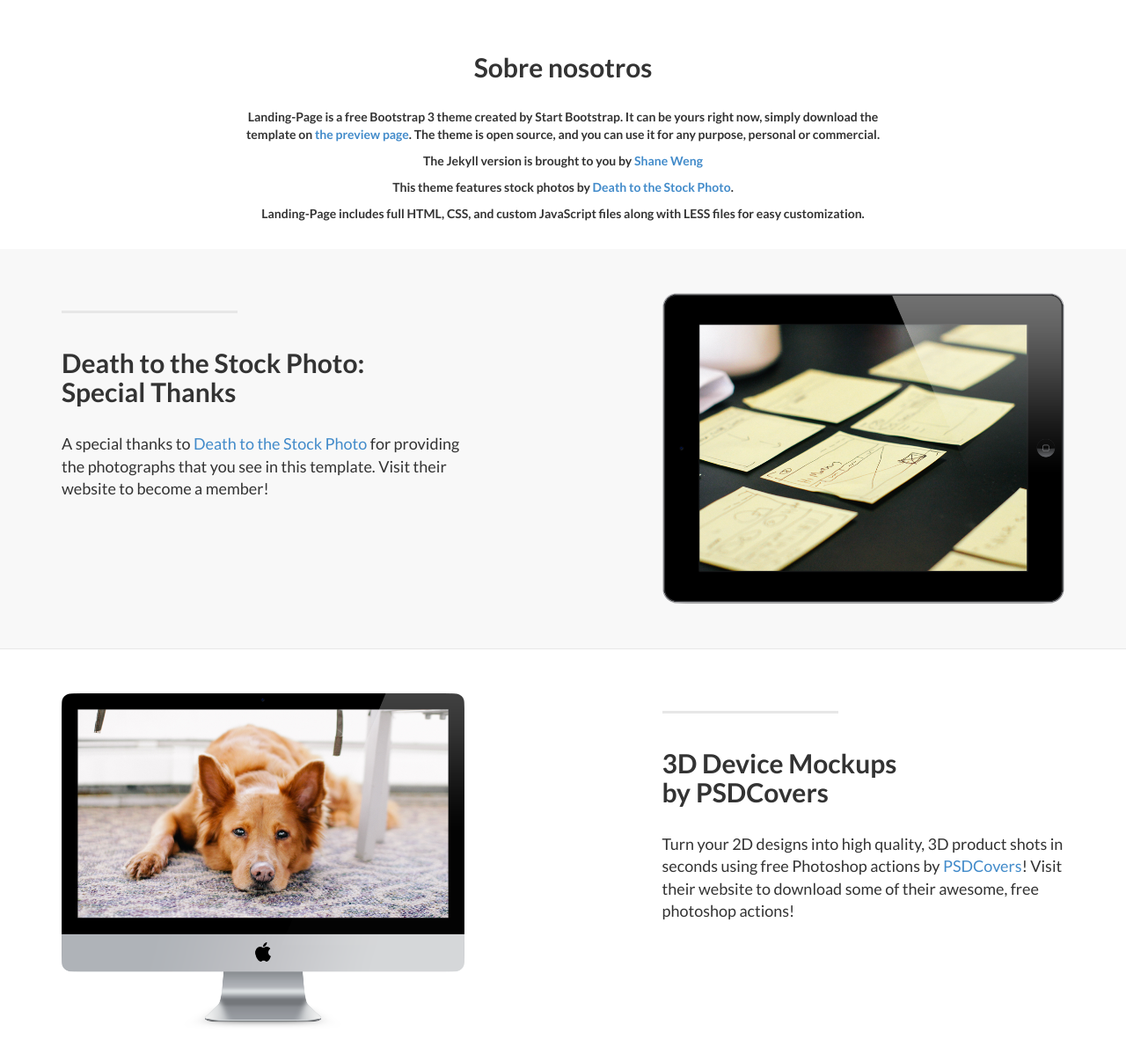
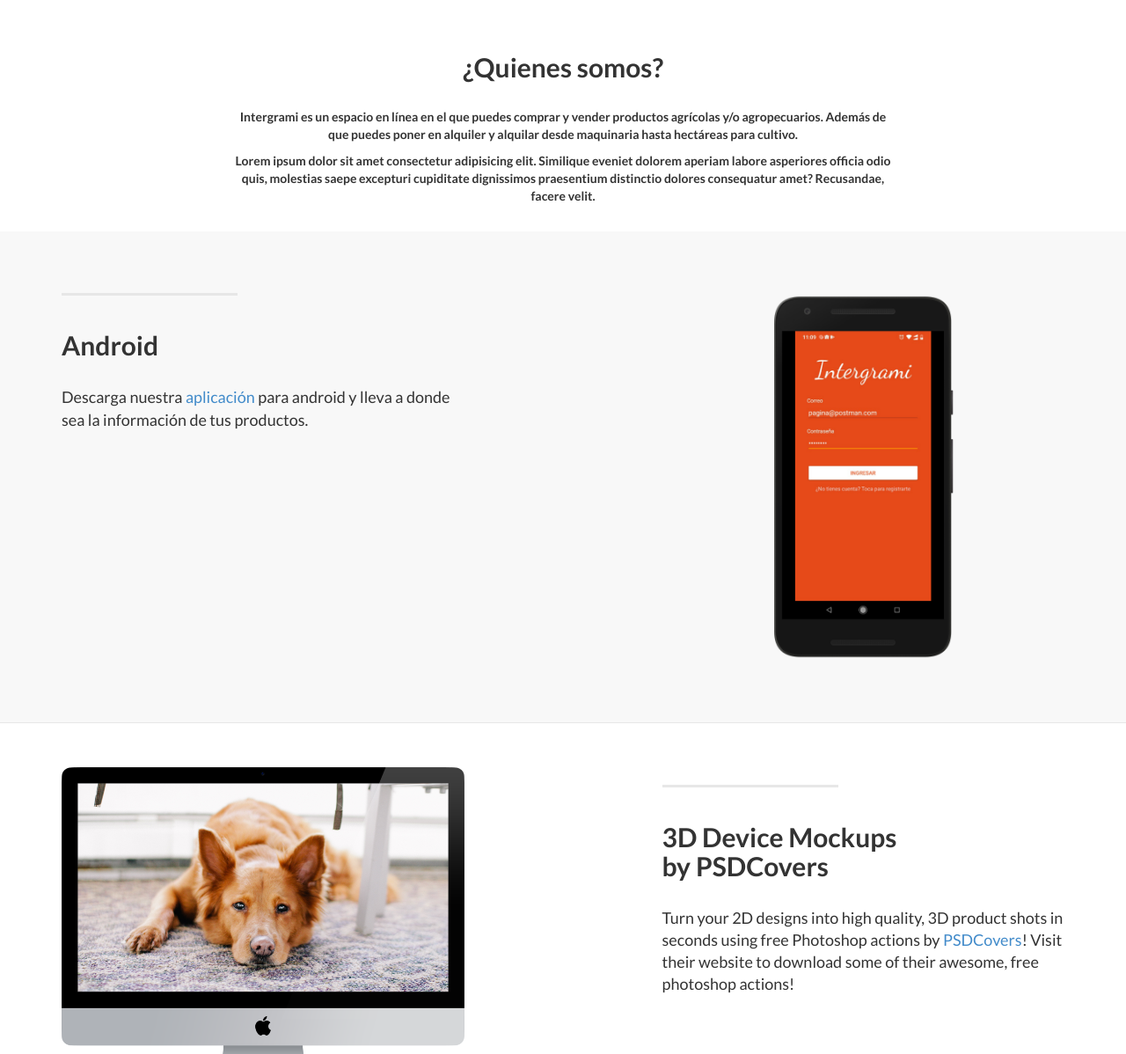
Before and after one commit to devmaufh/Intergrami-page, a Jekyll site: the page built from index.html, in a window 1280 px wide and 1400 px high, scrolled down 575 px. Shown: the part 202-1400 px from the top of the window at 88% size. Built offline with Jekyll 4.4.1, drawn with Linux system fonts in a browser that asks for light colours; nearby versions of some CDN libraries; library files that are not in the unit come from our copies; some of the changed text lies outside the part shown.

Commit message:
new commit

```diff
--- a/_includes/about.html
+++ b/_includes/about.html
@@ -3,12 +3,11 @@
         <div class="row">
             <div class="col-lg-8 col-lg-offset-2">
               <br/><br/>
-              <h2>Sobre nosotros</h2>
+              <h2>¿Quienes somos?</h2>
               <br/>
-                <p>Landing-Page is a free Bootstrap 3 theme created by Start Bootstrap. It can be yours right now, simply download the template on <a href="http://startbootstrap.com/template-overviews/landing-page/">the preview page</a>. The theme is open source, and you can use it for any purpose, personal or commercial.</p>
-                <p>The Jekyll version is brought to you by <a href="https://github.com/swcool">Shane Weng</a></p>
-                <p>This theme features stock photos by <a href="http://join.deathtothestockphoto.com//">Death to the Stock Photo</a>.</p>
-                <p>Landing-Page includes full HTML, CSS, and custom JavaScript files along with LESS files for easy customization.</p>
+                <p>Intergrami es un espacio en línea en el que puedes comprar y vender productos agrícolas y/o agropecuarios. Además de que puedes poner en alquiler y alquilar desde maquinaria hasta hectáreas para cultivo.</p>
+                <p></p>
+                <p>Lorem ipsum dolor sit amet consectetur adipisicing elit. Similique eveniet dolorem aperiam labore asperiores officia odio quis, molestias saepe excepturi cupiditate dignissimos praesentium distinctio dolores consequatur amet? Recusandae, facere velit.</p>
                 <br/>
               </div>
         </div>
--- a/_posts/2014-09-21-services-1.markdown
+++ b/_posts/2014-09-21-services-1.markdown
@@ -1,8 +1,8 @@
 ---
 layout: default
-img: ipad.png
+img: android.png
 category: Services
-title: Death to the Stock Photo:<br>Special Thanks
+title: Android
 description: |
 ---
-  A special thanks to [Death to the Stock Photo](http://join.deathtothestockphoto.com/) for providing the photographs that you see in this template.  Visit their website to become a member!
+  Descarga nuestra [aplicación](http://join.deathtothestockphoto.com/) para android y lleva a donde sea la información de tus productos.
```
Also changed, not shown: _posts/2014-09-23-services-3.markdown (deleted, +0 -8 lines), _posts/2018-11-19-whoare.md (deleted, +0 -8 lines), img/services/android-portrait.png (added), img/services/android.png (added).
